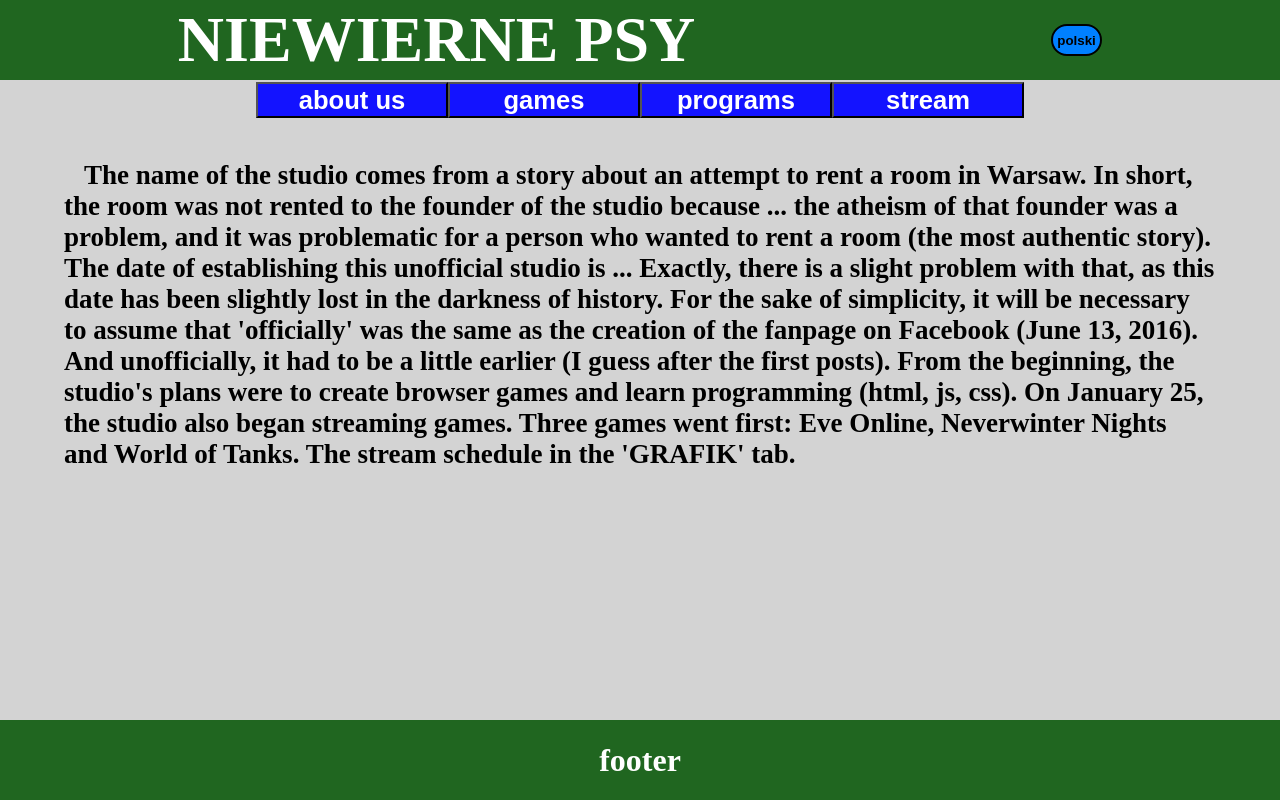
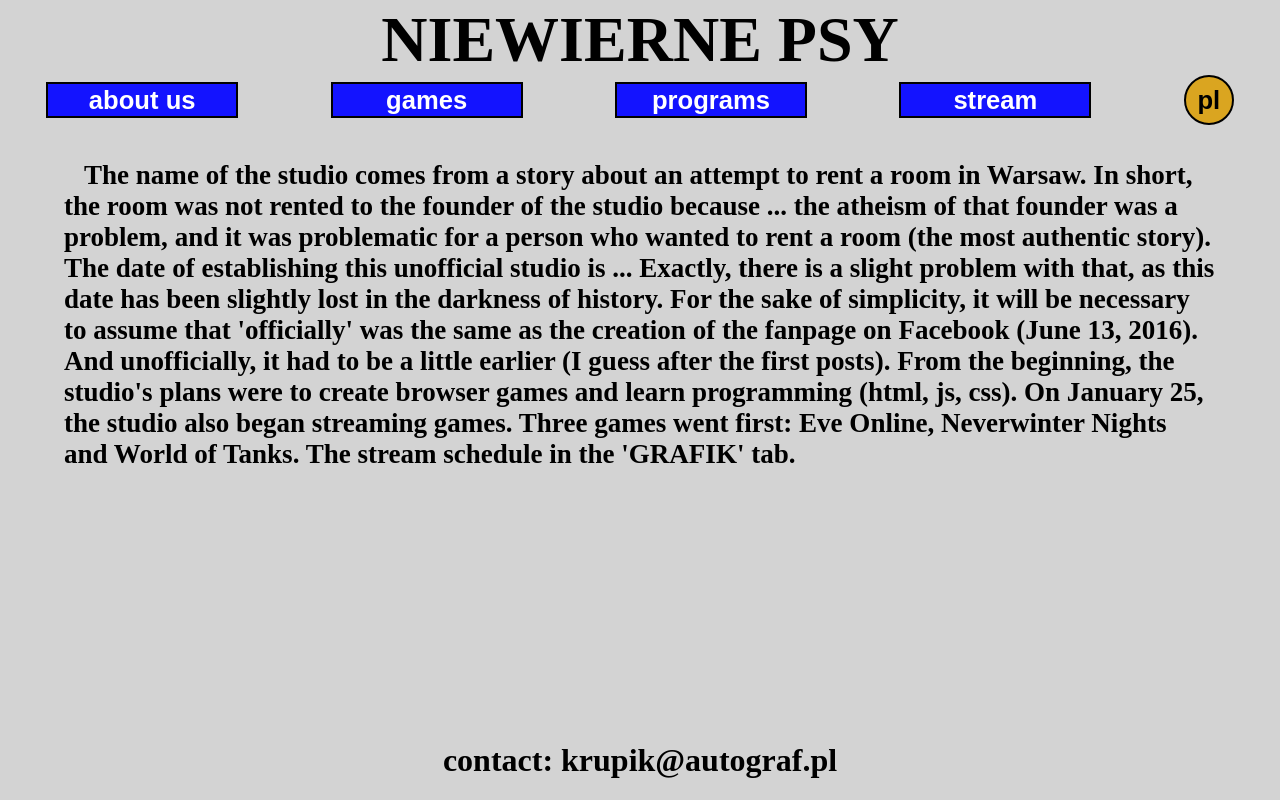
Before and after one commit to SzymekCendecki/NiewiernePsy, a website built with webpack: page index.html in a window 1280 px wide. Built offline with nearby package versions, Linux system fonts and the light colour scheme.

Commit message:
Add files via upload

```diff
--- a/index.html
+++ b/index.html
@@ -14,7 +14,6 @@
 
 	<header>
 		<h1>NIEWIERNE PSY</h1>
-		<button id="languageBtn">polski</button>
 	</header>
 
 	<nav>
@@ -22,6 +21,7 @@
 		<button id="gamesBtn">gry</button>
 		<button id="programsBtn">programy</button>
 		<button id="streamBtn">stream</button>
+		<button id="languageBtn">pl</button>
 	</nav>
 
 	<div id="mainContainer">
--- a/js/engine.js
+++ b/js/engine.js
@@ -83,21 +83,21 @@ var id = ["about", "games", "programs", "stream"];
 
 var polishBtn = ["o nas", "gry", "programy", "stream"];
 
-var polishTXT = ["Nazwa studia wzięła się od pewnej historii, z próbą wynajęcia pokoju w Warszawie. Krótko rzecz ujmując, założycielowi studia pokój nie został wynajęty, gdyż... problemem był ateizm owego założyciela, a to było problematyczne dla osoby chcącej wynająć pokój (historia jak najbardziej autentyczna). Data założenia tego nieoficjalnego studia to... No właśnie, z tym jest drobny kłopot, gdyż delikatnie zaginęła ta data w mrokach historii. Dla uproszczenia trzeba będzie założyć, iż oficjalnie powstało tego samego co utworzenie fanpage na fejsie (13 czerwca 2016). A nieoficjalnie to musiało być to trochę wcześniej (tak się domyślam po pierwszych postach). Od początku w planach studia było tworzenie gier pod przeglądarkę oraz nauka programowania (html, js, css). 25 stycznia studio rozpoczęło także streamowanie gier. Na pierwszy ogień poszły trzy gry: Eve Online, Neverwinter Nights oraz World of Tanks. Grafik streamów w zakładce GRAFIK.", "Audaces Remastered", "Audaces Powerfull", "Piekło z gwiazd", "Piracki rejs", "Simple Game", "Simple Simple Game 2", "Uwzględniono tylko grywalne wersje gier.", "converter", "converter 2", "Biblioteka SCSS", "Polityczny Atlas Świata 1985", "Gry streamowane są na twitch.tv, pod nickiem Krupik Hopsas. Na tym kanale znajduje się również aktualny harmonogram streamów.", "footer"];
+var polishTXT = ["Nazwa studia wzięła się od pewnej historii, z próbą wynajęcia pokoju w Warszawie. Krótko rzecz ujmując, założycielowi studia pokój nie został wynajęty, gdyż... problemem był ateizm owego założyciela, a to było problematyczne dla osoby chcącej wynająć pokój (historia jak najbardziej autentyczna). Data założenia tego nieoficjalnego studia to... No właśnie, z tym jest drobny kłopot, gdyż delikatnie zaginęła ta data w mrokach historii. Dla uproszczenia trzeba będzie założyć, iż oficjalnie powstało tego samego co utworzenie fanpage na fejsie (13 czerwca 2016). A nieoficjalnie to musiało być to trochę wcześniej (tak się domyślam po pierwszych postach). Od początku w planach studia było tworzenie gier pod przeglądarkę oraz nauka programowania (html, js, css). 25 stycznia studio rozpoczęło także streamowanie gier. Na pierwszy ogień poszły trzy gry: Eve Online, Neverwinter Nights oraz World of Tanks. Grafik streamów w zakładce GRAFIK.", "Audaces Remastered", "Audaces Powerfull", "Piekło z gwiazd", "Piracki rejs", "Simple Game", "Simple Simple Game 2", "Uwzględniono tylko grywalne wersje gier.", "converter", "converter 2", "Biblioteka SCSS", "Polityczny Atlas Świata 1985", "Gry streamowane są na twitch.tv, pod nickiem Krupik Hopsas. Na tym kanale znajduje się również aktualny harmonogram streamów.", "kontakt: krupik@autograf.pl"];
 
 var englishBtn = ["about us", "games", "programs", "stream"];
 
 // 0 - about, 1 - remastered, 2 - powerfull, 3 - hell, 4 - pirate, 5 - simple, 6-simple2, 7 game Desc, 8 - cinverter, 9 - conveeter 2 , 10 - scss, 11 - atlas, 12 stream, 13 - footer
 
-var englishTXT = ["The name of the studio comes from a story about an attempt to rent a room in Warsaw. In short, the room was not rented to the founder of the studio because ... the atheism of that founder was a problem, and it was problematic for a person who wanted to rent a room (the most authentic story). The date of establishing this unofficial studio is ... Exactly, there is a slight problem with that, as this date has been slightly lost in the darkness of history. For the sake of simplicity, it will be necessary to assume that 'officially' was the same as the creation of the fanpage on Facebook (June 13, 2016). And unofficially, it had to be a little earlier (I guess after the first posts). From the beginning, the studio's plans were to create browser games and learn programming (html, js, css). On January 25, the studio also began streaming games. Three games went first: Eve Online, Neverwinter Nights and World of Tanks. The stream schedule in the 'GRAFIK' tab.", "Audaces Remastered", "Audaces Powerfull", "Hell of the stars", "Pirate cruise", "Simple Game", "Simple Game 2", "Only playable versions of the games are included.", "converter", "converter 2", "SCSS library.", "Political World Atlas '85", "The games are streamed on twitch.tv under the nickname Krupik Hopsas. This channel also has the current stream schedule.", "footer"];
+var englishTXT = ["The name of the studio comes from a story about an attempt to rent a room in Warsaw. In short, the room was not rented to the founder of the studio because ... the atheism of that founder was a problem, and it was problematic for a person who wanted to rent a room (the most authentic story). The date of establishing this unofficial studio is ... Exactly, there is a slight problem with that, as this date has been slightly lost in the darkness of history. For the sake of simplicity, it will be necessary to assume that 'officially' was the same as the creation of the fanpage on Facebook (June 13, 2016). And unofficially, it had to be a little earlier (I guess after the first posts). From the beginning, the studio's plans were to create browser games and learn programming (html, js, css). On January 25, the studio also began streaming games. Three games went first: Eve Online, Neverwinter Nights and World of Tanks. The stream schedule in the 'GRAFIK' tab.", "Audaces Remastered", "Audaces Powerfull", "Hell of the stars", "Pirate cruise", "Simple Game", "Simple Game 2", "Only playable versions of the games are included.", "converter", "converter 2", "SCSS library.", "Political World Atlas '85", "The games are streamed on twitch.tv under the nickname Krupik Hopsas. This channel also has the current stream schedule.", "contact: krupik@autograf.pl"];
 
 var allP = document.querySelectorAll('p');
 var langTxt = document.querySelector("#languageBtn").textContent;
 
 switch (langTxt) {
-    case 'english':
+    case 'en':
 
-        document.querySelector("#languageBtn").innerHTML = "polski";
+        document.querySelector("#languageBtn").innerHTML = "pl";
 
         for (var i = 0; i < idBtn.length; i++) {
             document.querySelector("#" + idBtn[i]).innerHTML = englishBtn[i];
@@ -109,9 +109,9 @@ switch (langTxt) {
 
         break;
 
-    case 'polski':
+    case 'pl':
 
-        document.querySelector("#languageBtn").innerHTML = "english";
+        document.querySelector("#languageBtn").innerHTML = "en";
 
         for (var _i2 = 0; _i2 < idBtn.length; _i2++) {
             document.querySelector("#" + idBtn[_i2]).innerHTML = polishBtn[_i2];
@@ -183,9 +183,9 @@ document.querySelector("#languageBtn").addEventListener("click", function () {
     var langTxt = document.querySelector("#languageBtn").textContent;
 
     switch (langTxt) {
-        case 'english':
+        case 'en':
 
-            document.querySelector("#languageBtn").innerHTML = "polski";
+            document.querySelector("#languageBtn").innerHTML = "pl";
 
             for (var _i8 = 0; _i8 < idBtn.length; _i8++) {
                 document.querySelector("#" + idBtn[_i8]).innerHTML = englishBtn[_i8];
@@ -197,9 +197,9 @@ document.querySelector("#languageBtn").addEventListener("click", function () {
 
             break;
 
-        case 'polski':
+        case 'pl':
 
-            document.querySelector("#languageBtn").innerHTML = "english";
+            document.querySelector("#languageBtn").innerHTML = "en";
 
             for (var _i10 = 0; _i10 < idBtn.length; _i10++) {
                 document.querySelector("#" + idBtn[_i10]).innerHTML = polishBtn[_i10];
--- a/js/workingFile.js
+++ b/js/workingFile.js
@@ -4,21 +4,21 @@ var id = ["about", "games", "programs", "stream"];
 
 var polishBtn = ["o nas", "gry", "programy", "stream"];
 
-var polishTXT =["Nazwa studia wzięła się od pewnej historii, z próbą wynajęcia pokoju w Warszawie. Krótko rzecz ujmując, założycielowi studia pokój nie został wynajęty, gdyż... problemem był ateizm owego założyciela, a to było problematyczne dla osoby chcącej wynająć pokój (historia jak najbardziej autentyczna). Data założenia tego nieoficjalnego studia to... No właśnie, z tym jest drobny kłopot, gdyż delikatnie zaginęła ta data w mrokach historii. Dla uproszczenia trzeba będzie założyć, iż oficjalnie powstało tego samego co utworzenie fanpage na fejsie (13 czerwca 2016). A nieoficjalnie to musiało być to trochę wcześniej (tak się domyślam po pierwszych postach). Od początku w planach studia było tworzenie gier pod przeglądarkę oraz nauka programowania (html, js, css). 25 stycznia studio rozpoczęło także streamowanie gier. Na pierwszy ogień poszły trzy gry: Eve Online, Neverwinter Nights oraz World of Tanks. Grafik streamów w zakładce GRAFIK.", "Audaces Remastered", "Audaces Powerfull", "Piekło z gwiazd", "Piracki rejs", "Simple Game", "Simple Simple Game 2", "Uwzględniono tylko grywalne wersje gier.", "converter", "converter 2", "Biblioteka SCSS", "Polityczny Atlas Świata 1985", "Gry streamowane są na twitch.tv, pod nickiem Krupik Hopsas. Na tym kanale znajduje się również aktualny harmonogram streamów.", "footer"];
+var polishTXT =["Nazwa studia wzięła się od pewnej historii, z próbą wynajęcia pokoju w Warszawie. Krótko rzecz ujmując, założycielowi studia pokój nie został wynajęty, gdyż... problemem był ateizm owego założyciela, a to było problematyczne dla osoby chcącej wynająć pokój (historia jak najbardziej autentyczna). Data założenia tego nieoficjalnego studia to... No właśnie, z tym jest drobny kłopot, gdyż delikatnie zaginęła ta data w mrokach historii. Dla uproszczenia trzeba będzie założyć, iż oficjalnie powstało tego samego co utworzenie fanpage na fejsie (13 czerwca 2016). A nieoficjalnie to musiało być to trochę wcześniej (tak się domyślam po pierwszych postach). Od początku w planach studia było tworzenie gier pod przeglądarkę oraz nauka programowania (html, js, css). 25 stycznia studio rozpoczęło także streamowanie gier. Na pierwszy ogień poszły trzy gry: Eve Online, Neverwinter Nights oraz World of Tanks. Grafik streamów w zakładce GRAFIK.", "Audaces Remastered", "Audaces Powerfull", "Piekło z gwiazd", "Piracki rejs", "Simple Game", "Simple Simple Game 2", "Uwzględniono tylko grywalne wersje gier.", "converter", "converter 2", "Biblioteka SCSS", "Polityczny Atlas Świata 1985", "Gry streamowane są na twitch.tv, pod nickiem Krupik Hopsas. Na tym kanale znajduje się również aktualny harmonogram streamów.", "kontakt: krupik@autograf.pl"];
 
 var englishBtn = ["about us", "games", "programs", "stream"];
 
 // 0 - about, 1 - remastered, 2 - powerfull, 3 - hell, 4 - pirate, 5 - simple, 6-simple2, 7 game Desc, 8 - cinverter, 9 - conveeter 2 , 10 - scss, 11 - atlas, 12 stream, 13 - footer
 
-var englishTXT= ["The name of the studio comes from a story about an attempt to rent a room in Warsaw. In short, the room was not rented to the founder of the studio because ... the atheism of that founder was a problem, and it was problematic for a person who wanted to rent a room (the most authentic story). The date of establishing this unofficial studio is ... Exactly, there is a slight problem with that, as this date has been slightly lost in the darkness of history. For the sake of simplicity, it will be necessary to assume that 'officially' was the same as the creation of the fanpage on Facebook (June 13, 2016). And unofficially, it had to be a little earlier (I guess after the first posts). From the beginning, the studio's plans were to create browser games and learn programming (html, js, css). On January 25, the studio also began streaming games. Three games went first: Eve Online, Neverwinter Nights and World of Tanks. The stream schedule in the 'GRAFIK' tab.", "Audaces Remastered", "Audaces Powerfull", "Hell of the stars", "Pirate cruise", "Simple Game", "Simple Game 2", "Only playable versions of the games are included.", "converter", "converter 2", "SCSS library.", "Political World Atlas '85", "The games are streamed on twitch.tv under the nickname Krupik Hopsas. This channel also has the current stream schedule.", "footer"];
+var englishTXT= ["The name of the studio comes from a story about an attempt to rent a room in Warsaw. In short, the room was not rented to the founder of the studio because ... the atheism of that founder was a problem, and it was problematic for a person who wanted to rent a room (the most authentic story). The date of establishing this unofficial studio is ... Exactly, there is a slight problem with that, as this date has been slightly lost in the darkness of history. For the sake of simplicity, it will be necessary to assume that 'officially' was the same as the creation of the fanpage on Facebook (June 13, 2016). And unofficially, it had to be a little earlier (I guess after the first posts). From the beginning, the studio's plans were to create browser games and learn programming (html, js, css). On January 25, the studio also began streaming games. Three games went first: Eve Online, Neverwinter Nights and World of Tanks. The stream schedule in the 'GRAFIK' tab.", "Audaces Remastered", "Audaces Powerfull", "Hell of the stars", "Pirate cruise", "Simple Game", "Simple Game 2", "Only playable versions of the games are included.", "converter", "converter 2", "SCSS library.", "Political World Atlas '85", "The games are streamed on twitch.tv under the nickname Krupik Hopsas. This channel also has the current stream schedule.", "contact: krupik@autograf.pl"];
 
 let allP = document.querySelectorAll('p');
 let langTxt = document.querySelector("#languageBtn").textContent;
 
 switch (langTxt) {
- case 'english':
+ case 'en':
 
-     document.querySelector("#languageBtn").innerHTML = "polski";
+     document.querySelector("#languageBtn").innerHTML = "pl";
 
      for(let i = 0; i<idBtn.length; i++){
          document.querySelector("#" + idBtn[i]).innerHTML = englishBtn[i];
@@ -30,9 +30,9 @@ switch (langTxt) {
 
      break;
 
- case 'polski':
+ case 'pl':
 
-     document.querySelector("#languageBtn").innerHTML = "english";
+     document.querySelector("#languageBtn").innerHTML = "en";
 
      for(let i = 0; i<idBtn.length; i++){
          document.querySelector("#" + idBtn[i]).innerHTML = polishBtn[i];
@@ -116,9 +116,9 @@ document.querySelector("#languageBtn").addEventListener("click", ()=>{
 
 
    switch (langTxt) {
-    case 'english':
+    case 'en':
 
-        document.querySelector("#languageBtn").innerHTML = "polski";
+        document.querySelector("#languageBtn").innerHTML = "pl";
 
         for(let i = 0; i<idBtn.length; i++){
             document.querySelector("#" + idBtn[i]).innerHTML = englishBtn[i];
@@ -130,9 +130,9 @@ document.querySelector("#languageBtn").addEventListener("click", ()=>{
 
         break;
 
-    case 'polski':
+    case 'pl':
 
-        document.querySelector("#languageBtn").innerHTML = "english";
+        document.querySelector("#languageBtn").innerHTML = "en";
 
         for(let i = 0; i<idBtn.length; i++){
             document.querySelector("#" + idBtn[i]).innerHTML = polishBtn[i];
--- a/scss/main.scss
+++ b/scss/main.scss
@@ -13,20 +13,19 @@ html, body {
 header, footer{
   width: 100%;
   height: 10%;
-  background-color: rgba(13, 90, 13, 0.9);
   display: flex;
   justify-content: space-around;
   align-items: center;
   font-weight: bolder;
   font-size: 2em;
-  color: #fff;
+  color: #000;
 }
 
 nav{
   width: 100%;
   height: 5%;
   display: flex;
-  justify-content: center;
+  justify-content: space-around;
   align-items: center;
 
   button{
@@ -37,6 +36,13 @@ nav{
     font-weight: bolder;
     color: #fff;
     outline: none;
+    border: 2px solid black;
+  }
+
+  button:active{
+    background-color: rgb(79, 199, 247);
+    color: #000;
+    box-shadow: inset 0 0 10px #000;
   }
 }
 
@@ -55,18 +61,19 @@ nav{
 }
 
 #languageBtn{
-  width: 4%;
-  height: 40%;
-  background-color: rgb(0,128,255);
+  width: 50px;
+  height: 50px;
+  background-color: goldenrod;
   font-weight: bolder;
   outline: none;
-  border-radius: 20px;
+  border-radius: 50%;
   border: 2px solid black;
+  color: #000;
 }
 
 #languageBtn:active{
   box-shadow: inset 0 0 10px #000;
-  background-color: rgb(128,128,255);
+  background-color: gold;
 }
 
 
```
Also changed, not shown: css/main.css, 1 other file.
